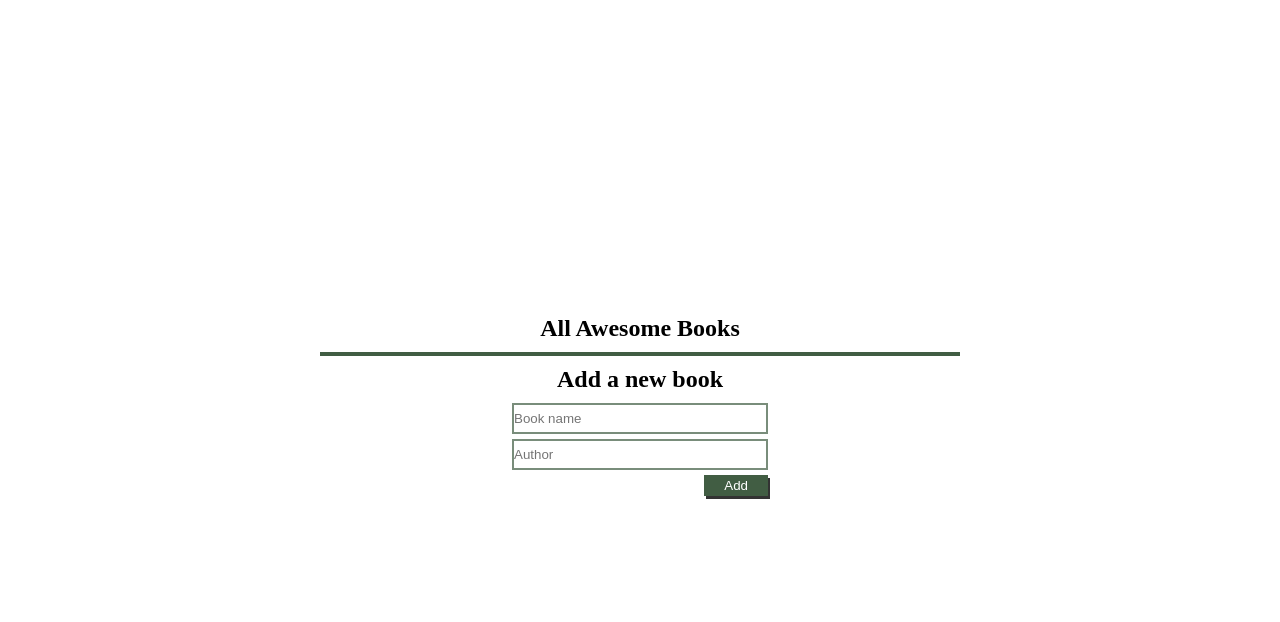
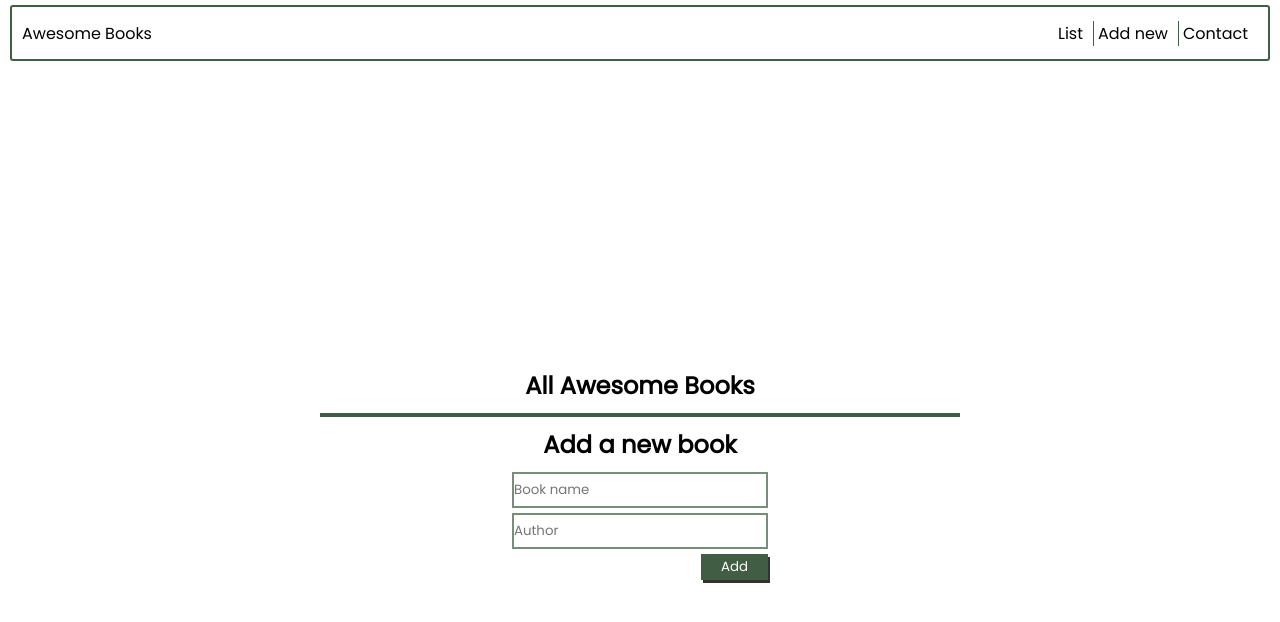
Before and after one commit to AliShahSafdari/Awesomebooks, a website: page index.html in a window 1280 px wide. Drawn offline with Linux system fonts and the light colour scheme.

Commit message:
Add and style navigation bar

```diff
--- a/index.html
+++ b/index.html
@@ -5,11 +5,22 @@
     <meta http-equiv="X-UA-Compatible" content="IE=edge">
     <meta name="viewport" content="width=device-width, initial-scale=1.0">
     <link rel="stylesheet" href="styles.css">
+    <link href='https://fonts.googleapis.com/css?family=Poppins' rel='stylesheet'>
+
     <title>Document</title>
 </head>
 
 <body>
-    <header></header>
+    <header>
+        <nav>
+            <span>Awesome Books</span>
+            <ul>
+                <li><a href="#">List</a></li>
+                <li><a href="#">Add new</a></li>
+                <li><a href="#">Contact</a></li>
+            </ul>
+        </nav>
+    </header>
     <main>
         <section class="main-container">
             <h2>All Awesome Books</h2>
--- a/styles.css
+++ b/styles.css
@@ -2,6 +2,40 @@
   margin: 0;
   box-sizing: border-box;
   padding: 0;
+  font-family: "Poppins", sans-serif;
+
+}
+nav{
+  display: flex;
+  align-items: center;
+  justify-content: space-between;
+  height: 56px;
+  margin: 5px 10px;
+  padding: 0 10px;
+  border: 2px solid #415d43;
+  border-radius: 3px;
+
+
+}
+nav ul{
+  display: flex;
+  list-style: none;
+  gap: 4px;
+
+}
+nav ul li {
+  border-right: 1px solid #415d43;
+  padding-right: 10px;
+}
+nav ul li:last-child{
+  border:none
+}
+nav ul a{
+  text-decoration: none;
+  color: black
+}
+nav ul a:hover{
+ color: rgba(65, 93, 67,0.6);
 }
 
 .main-container {
```
